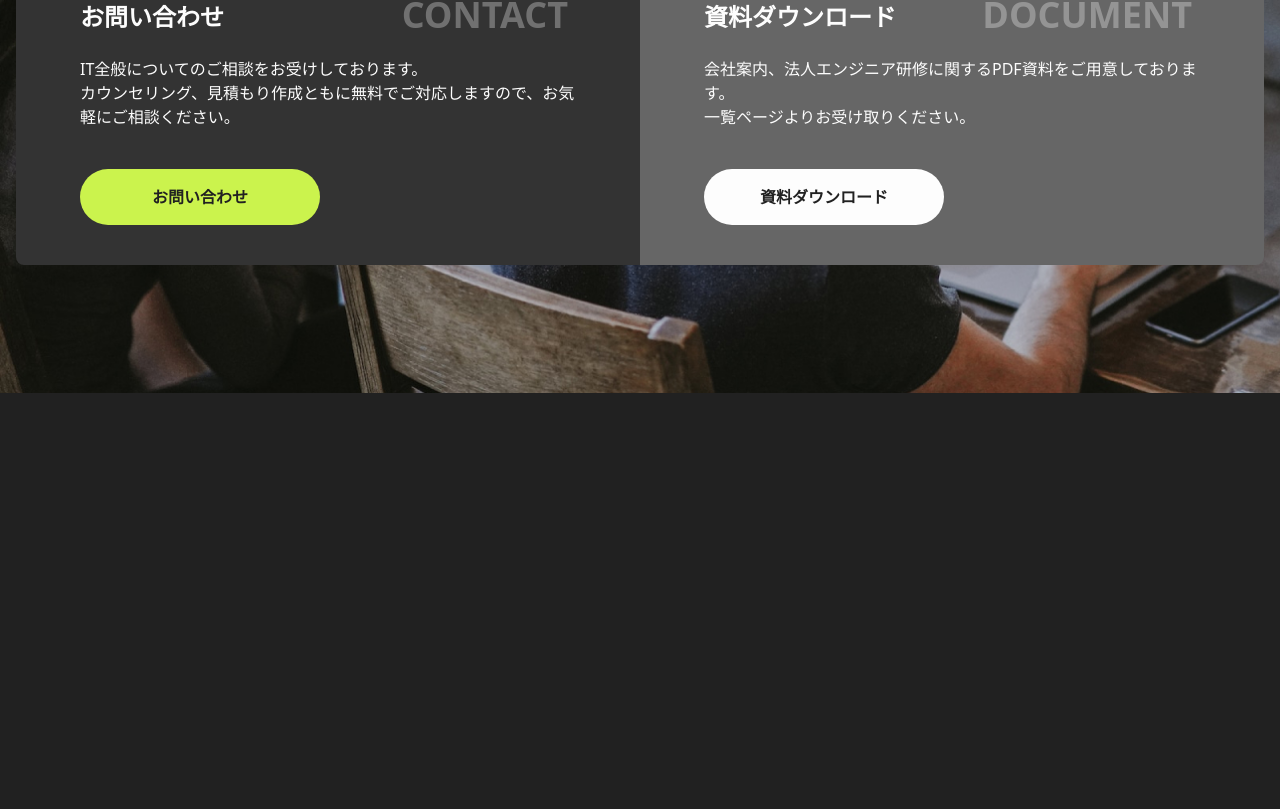
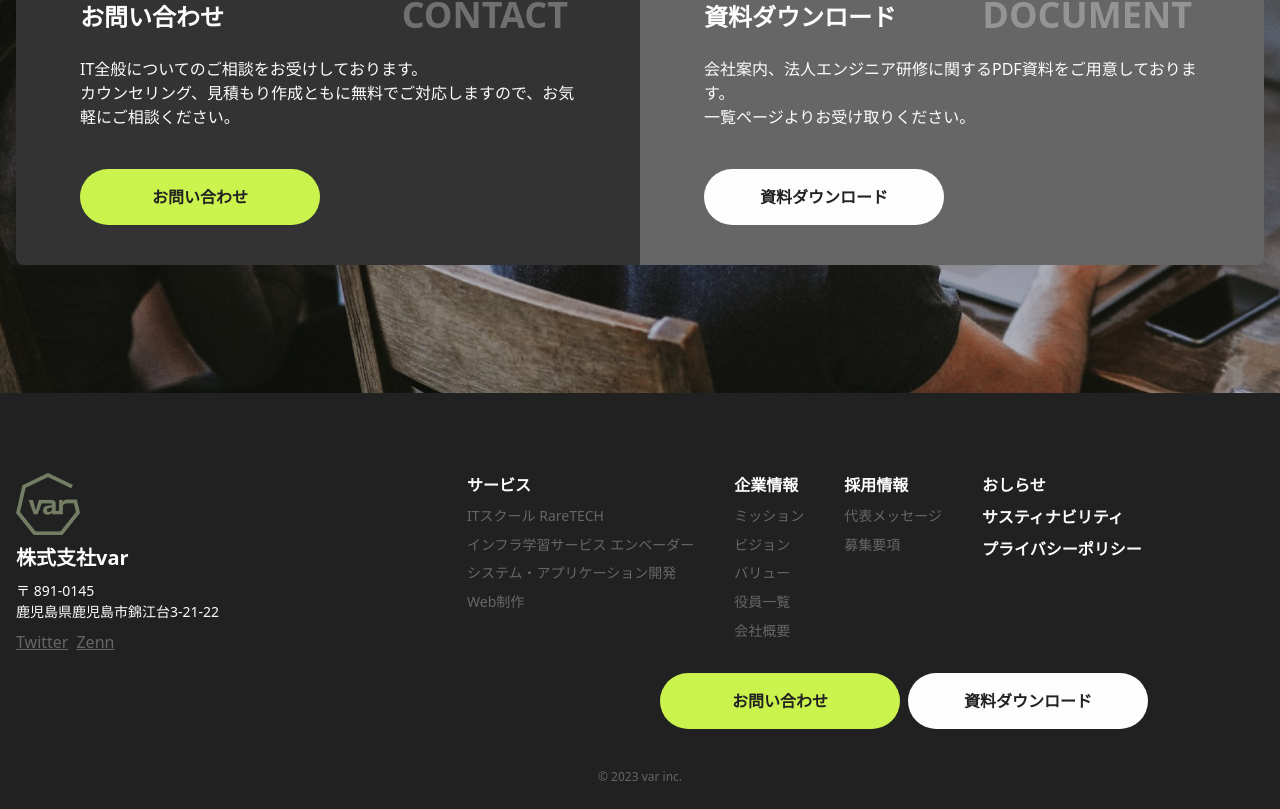
Before and after one commit to Ree9o/front-app, a Next.js app in the folder var-fornt-task/: page / in a window 1280 px wide. Shown: the part 4017-4826 px from the top of the page. Before the commit the page ends 4410 px from the top, so only its background shows below. Built offline with nearby package versions, Linux system fonts and the light colour scheme.

Commit message:
Footerの実装

```diff
--- a/var-fornt-task/src/pages/index.tsx
+++ b/var-fornt-task/src/pages/index.tsx
@@ -345,7 +345,66 @@ export default function Home() {
           </div>
       </section>
     </main>
-    <footer></footer>
+      <footer className='h-fit px-4 pt-20 pb-6'>
+        <div className='grid grid-cols-1 md:grid-cols-4 md:grid-rows-2 md:max-w-7xl mx-auto md:gap-x-10 md:h-64 '>
+        <div className='space-y-2 mb-10'>
+        <Image
+          src="/Vector.png"
+          width={64}
+          height={62.06}
+          alt='Logo image'
+          />
+          <h2 className='text-xl font-bold'>株式支社var</h2>
+          <address className='not-italic text-xm'>〒 891-0145 <br />
+            鹿児島県鹿児島市錦江台3-21-22
+          </address>
+          <div className='flex items-center gap-2'>
+            <a href="https://twitter.com/RaretechO" className='underline text-Gray/#666'>Twitter</a>
+            <a href="https://zenn.dev/var" className='underline text-Gray/#666'>Zenn</a>
+          </div>
+
+        </div>
+        <div className='space-y-4 md:space-y-0 md:flex md:items-start md:gap-10 md:col-span-2 md:justify-end'>
+          <div className='space-y-2'>
+          <h3 className='font-bold'>サービス</h3>
+          <ul className='space-y-2'>
+            <li className='text-Gray/#666 text-xm'>ITスクール RareTECH</li>
+            <li className='text-Gray/#666 text-xm'>インフラ学習サービス エンベーダー</li>
+            <li className='text-Gray/#666 text-sm'>システム・アプリケーション開発</li>
+            <li className='text-Gray/#666 text-xm'>Web制作</li>
+          </ul>
+          </div>
+
+        <div className='space-y-2'>
+          <h3 className='font-bold'>企業情報</h3>
+          <ul className='space-y-2'>
+            <li className='text-Gray/#666 text-xm'>ミッション</li>
+            <li className='text-Gray/#666 text-xm'>ビジョン</li>
+            <li className='text-Gray/#666 text-sm'>バリュー</li>
+            <li className='text-Gray/#666 text-xm'>役員一覧</li>
+            <li className='text-Gray/#666 text-xm'>会社概要</li>
+          </ul>
+        </div>
+        <div className='space-y-2  '>
+          <h3 className='font-bold'>採用情報</h3>
+          <ul className='space-y-2'>
+            <li className='text-Gray/#666 text-xm'>代表メッセージ</li>
+            <li className='text-Gray/#666 text-xm'>募集要項</li>
+          </ul>
+          </div>
+        </div>
+          <div className='space-y-2 mt-4 md:mt-0'>
+        <h3 className='font-bold'>おしらせ</h3>
+        <h3 className='font-bold'>サスティナビリティ</h3>
+        <h3 className='font-bold'>プライバシーポリシー</h3>
+        </div>
+        <div className='space-y-2  mt-6 md:mt-0 md:space-y-0 md:space-y-0 md:flex md:items-start md:col-start-3 md:col-span-2 md:gap-2 md:self-end'>
+          <button className='primary-btn w-full md:w-60'>お問い合わせ</button>
+          <button className='secondary-btn w-full md:w-60'>資料ダウンロード</button>
+          </div>
+        </div>
+        <small className='block text-xs text-Gray/#666 w-fit mx-auto mt-10'>&copy; 2023 var inc.</small>
+    </footer>
   </div>
   )
 }
```
